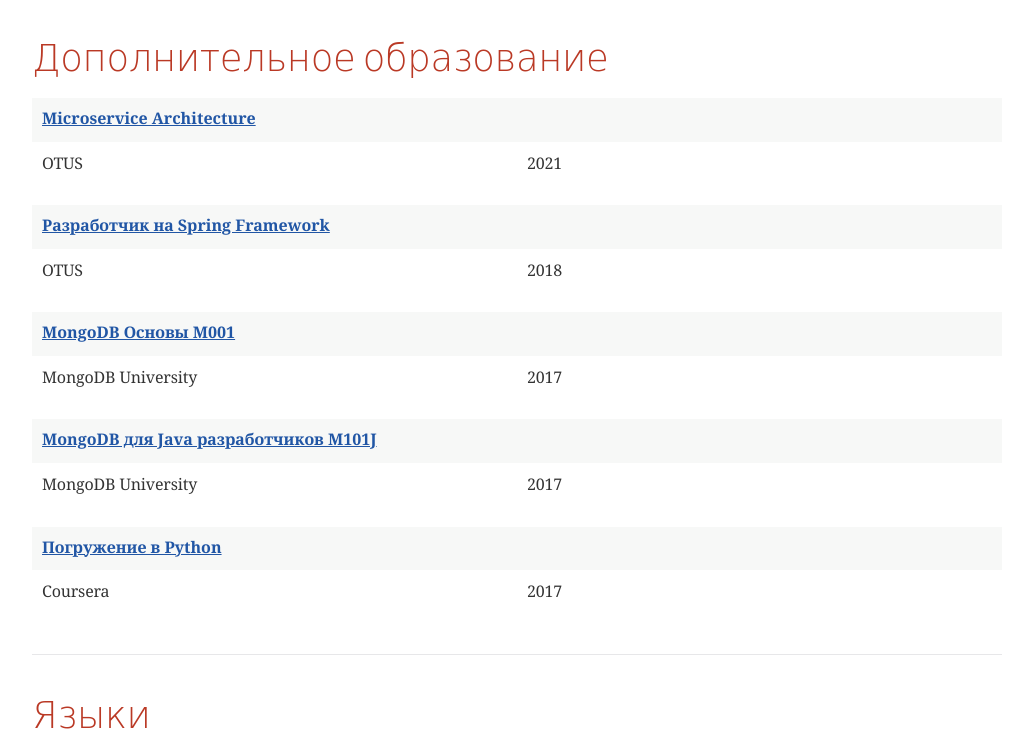
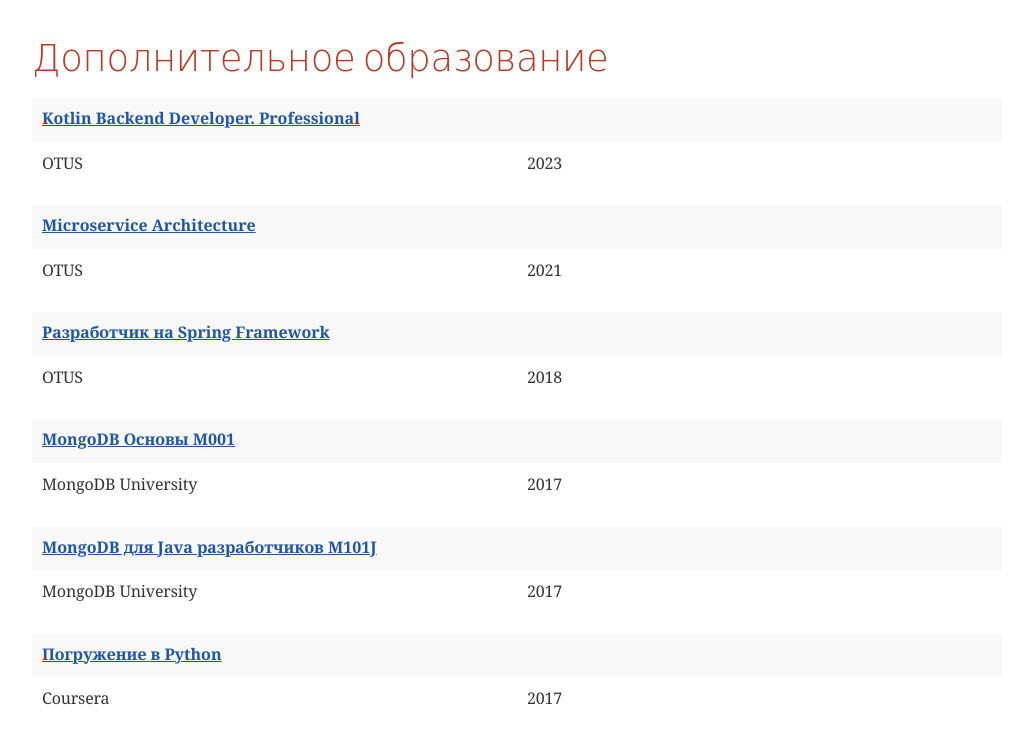
Before and after one commit to nao4j/cv, a plain HTML site: page index.html in a window 1280 px wide. Shown: the part 3862-4614 px from the top of the page, without its empty margins (123-1156 px from the left). Drawn offline with nearby package versions, Linux system fonts and the light colour scheme; a web font is replaced by a local one.

Commit message:
Added certificate OTUS - Kotlin Backend Developer. Professional

```diff
--- a/index.html
+++ b/index.html
@@ -818,6 +818,23 @@
 </colgroup>
 <thead>
 <tr>
+<th class="tableblock halign-left valign-top" colspan="2"><a href="https://otus.ru/certificate/6a1f601f959b4b98afde1e07061b57da"><strong>Kotlin Backend Developer. Professional</strong></a></th>
+</tr>
+</thead>
+<tbody>
+<tr>
+<td class="tableblock halign-left valign-top"><p class="tableblock">OTUS</p></td>
+<td class="tableblock halign-left valign-top"><p class="tableblock">2023</p></td>
+</tr>
+</tbody>
+</table>
+<table class="tableblock frame-none grid-none stretch">
+<colgroup>
+<col style="width: 50%;">
+<col style="width: 50%;">
+</colgroup>
+<thead>
+<tr>
 <th class="tableblock halign-left valign-top" colspan="2"><a href="https://otus.ru/certificate/550778b70f884a53873199ad8f89c82f"><strong>Microservice Architecture</strong></a></th>
 </tr>
 </thead>
@@ -952,7 +969,7 @@
 </div>
 <div id="footer">
 <div id="footer-text">
-Last updated 2023-08-01 01:30:04 +0400
+Last updated 2023-12-05 00:41:29 +0400
 </div>
 </div>
 </body>
```
Also changed, not shown: 2 other files.
